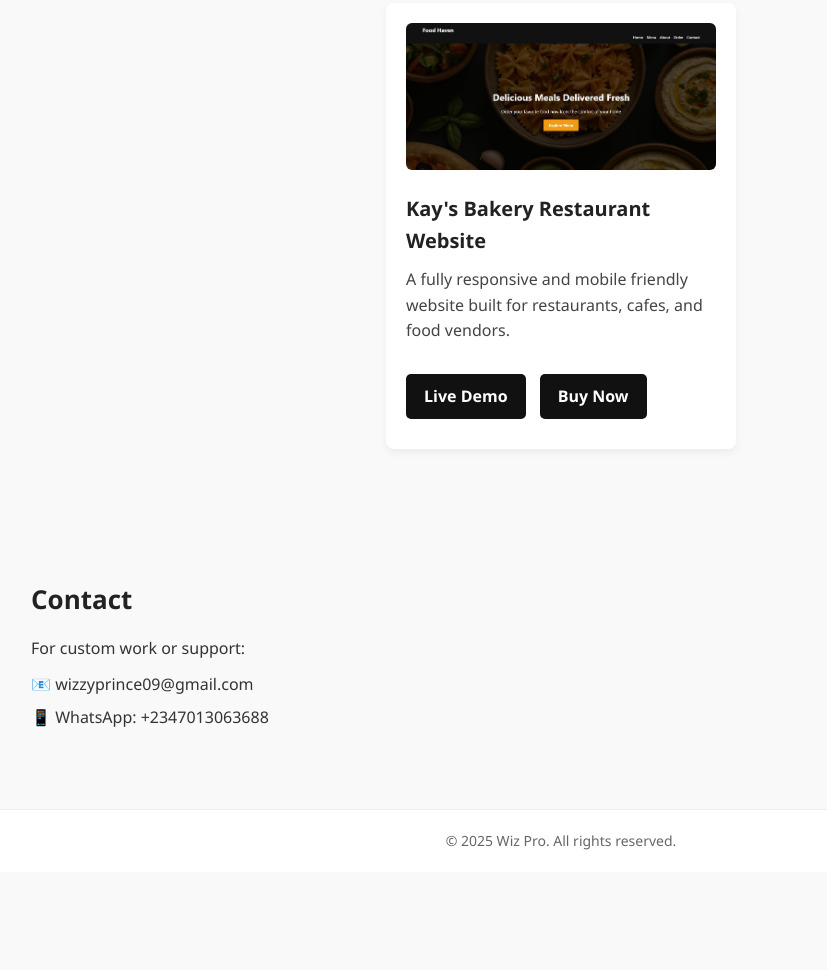
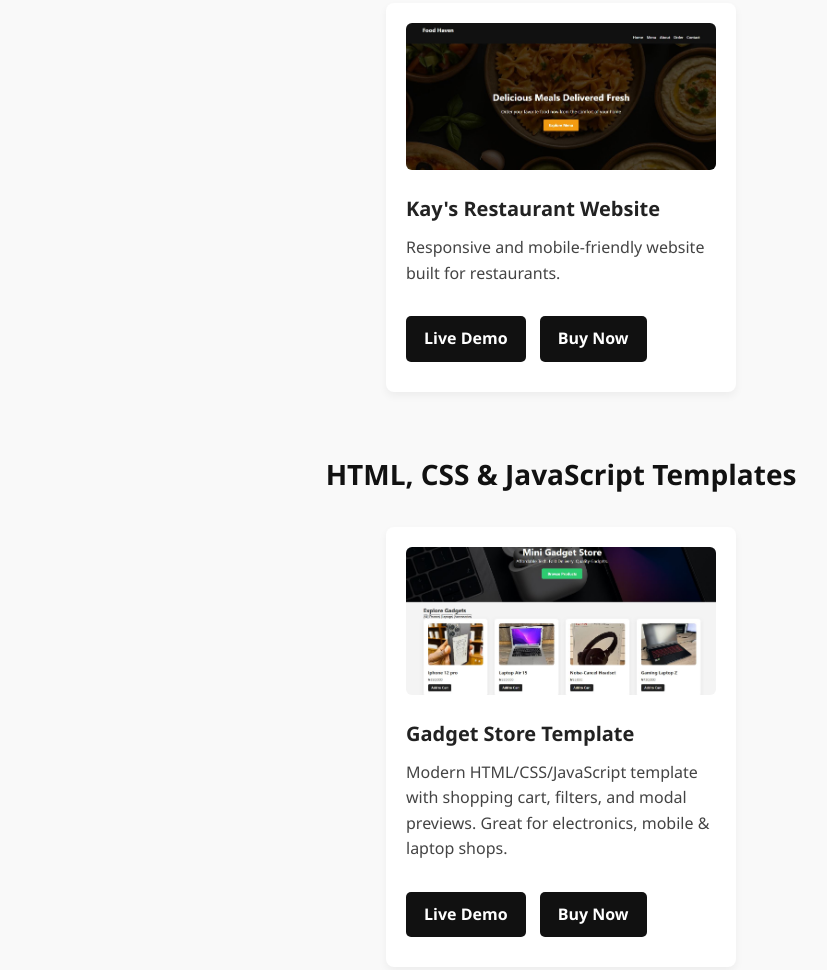
Before and after one commit to wizzy1571/wizpro-portfolio, a plain HTML site: page index.html in a window 1280 px wide. Shown: the part 1999-2969 px from the top of the page, without its empty margins (79-906 px from the left). Before the commit the page ends 2871 px from the top, so only its background shows below. Drawn offline with Linux system fonts and the light colour scheme.

Commit message:
Add files via upload

```diff
--- a/index.html
+++ b/index.html
@@ -42,38 +42,43 @@
   </section>
 
  <section id="templates" class="projects">
-    <h2>My Templates</h2>
-
-    <div class="project-grid"></div>
-
+  <h2>HTML & CSS Templates</h2>
 
   <div class="project-card">
     <img src="images/capture1.jpg" alt="Fashion Website Template" />
     <h3>Fashion Brand Template</h3>
     <p>A clean, mobile friendly landing page for clothing brands. Built with HTML & CSS. Easy to edit.</p>
     <a href="https://wizprofashion.netlify.app" target="_blank" class="btn">Live Demo</a>
-  <a href="https://selar.co/97g1q6" target="_blank" class="btn">Buy Now</a>
+    <a href="https://selar.co/97g1q6" target="_blank" class="btn">Buy Now</a>
   </div>
-
 
   <div class="project-card">
     <img src="images/capture.jpg" alt="Bakery Website Template" />
     <h3>Bakery Website Template</h3>
     <p>Clean HTML/CSS bakery site with 5 pages.</p>
     <a href="https://kays-bakery.netlify.app" target="_blank" class="btn">Live Demo</a>
-        <a href="https://selar.co/5510c4" target="_blank" class="btn">Buy Now</a>
+    <a href="https://selar.co/5510c4" target="_blank" class="btn">Buy Now</a>
   </div>
 
-    <!-- Project Card: Restaurant Template -->
   <div class="project-card">
     <img src="images/Capture3.JPG" alt="Restaurant Website Template">
-    <h3>Kay's Bakery  Restaurant Website</h3>
-    <p>A fully responsive and mobile friendly website built for restaurants, cafes, and food vendors.</p>
+    <h3>Kay's Restaurant Website</h3>
+    <p>Responsive and mobile-friendly website built for restaurants.</p>
     <a href="https://wizprorestaurant.netlify.app/" target="_blank" class="btn">Live Demo</a>
     <a href="https://selar.co/c1u57x" target="_blank" class="btn">Buy Now</a>
   </div>
+
+  <h2 style="margin-top: 60px;">HTML, CSS & JavaScript Templates</h2>
+
+  <!-- Start putting JS-powered templates here -->
+
+    <div class="project-card">
+    <img src="images/C.JPG" alt=">Gadget Store Template" />
+    <h3>Gadget Store Template</h3>
+    <p>Modern HTML/CSS/JavaScript template with shopping cart, filters, and modal previews. Great for electronics, mobile & laptop shops.</p>
+    <a href="https://minigadgetstore.netlify.app" target="_blank" class="btn">Live Demo</a>
+    <a href="https://selar.com/77292s971a" target="_blank" class="btn">Buy Now</a>
     </div>
-  </section>
 
   <section id="contact" class="section">
     <div class="container">
--- a/style.css
+++ b/style.css
@@ -316,3 +316,7 @@ footer {
     max-width: 300px;
 }
 }
+.projects h2 + h2 {
+  margin-top: 60px;
+  color: #0077cc;
+}
```
Also changed, not shown: images/C.JPG (added). Lines whose indentation alone changed are shown as unchanged.
